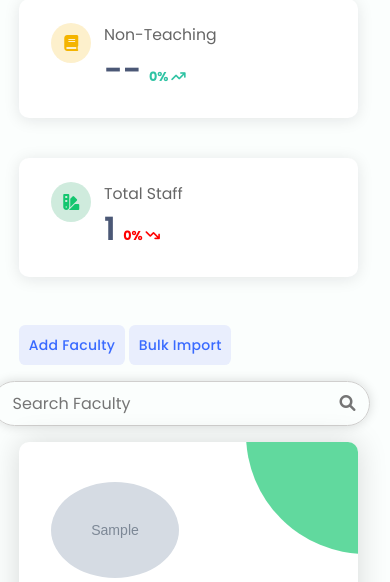
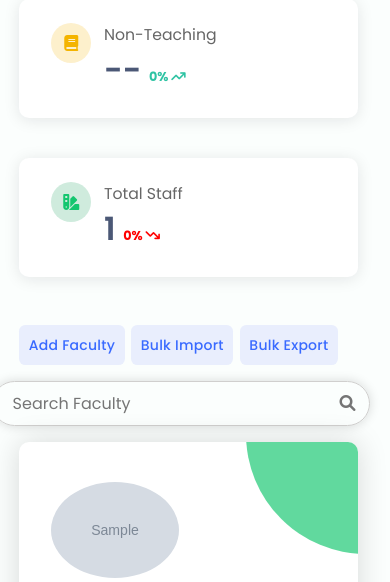
Before and after one commit to 4akhilkumar/akira_project, a Django app: page /staff/manage_staff/ in a window 390 px wide. Shown: the part 493-1075 px from the top of the page. Run offline with Django 3.2, Linux system fonts and the light colour scheme; tables that the repository leaves empty hold one stand-in row (values such as "Sample post"); grey boxes marked "Sample" are stand-in pictures; some libraries are stand-ins or nearby versions.

Commit message:
responsive

```diff
--- a/akira_apps/staff/templates/staff/staff_templates/manage_staff/manage_faculty.html
+++ b/akira_apps/staff/templates/staff/staff_templates/manage_staff/manage_faculty.html
@@ -54,9 +54,13 @@
 {% endblock %}
 
 {% block manage-faculty %}
-<button onClick='window.location="{% url 'add_staff' %}"' class="add-faculty">Add Faculty</button>
-<button id="showFormBulkImport" class="add-faculty">Bulk Import</button>
-
+<div class="btn-area">
+  <button onClick='window.location="{% url 'add_staff' %}"' class="add-faculty">Add Faculty</button>
+  <button id="showFormBulkImport" class="add-faculty">Bulk Import</button>
+  {% if staffs %}
+  <button onClick='window.location="{% url 'staff_info_csv' %}"' class="add-faculty">Bulk Export</button>
+  {% endif %}
+</div>
 
 <div id="myModal" class="modal">
   <div class="model-container">
```
